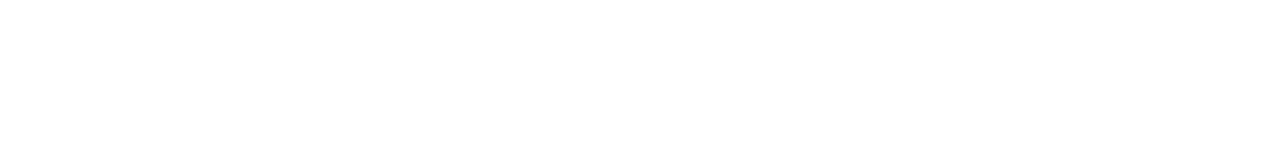
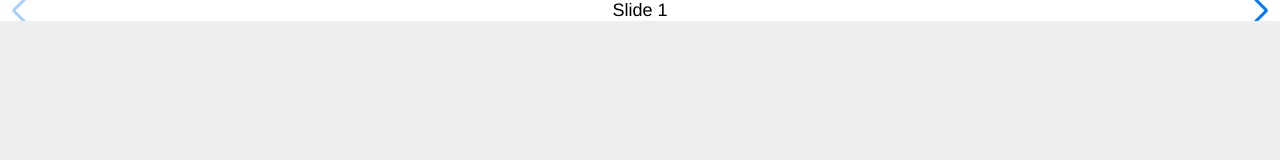
Before and after one commit to solo054/half-slide, a plain HTML site: page index.html in a window 1280 px wide. Drawn offline with nearby package versions, Linux system fonts and the light colour scheme.

Commit message:
add simple example usning swipper.js library

```diff
--- a/assets/css/styles.css
+++ b/assets/css/styles.css
@@ -0,0 +1,38 @@
+body {
+  position: relative;
+  height: 100%;
+}
+
+body {
+  background: #eee;
+  font-family: Helvetica Neue, Helvetica, Arial, sans-serif;
+  font-size: 14px;
+  color: #000;
+  margin: 0;
+  padding: 0;
+}
+
+.swiper-container {
+  width: 100%;
+  height: 100%;
+}
+
+.swiper-slide {
+  text-align: center;
+  font-size: 18px;
+  background: #fff;
+
+  /* Center slide text vertically */
+  display: -webkit-box;
+  display: -ms-flexbox;
+  display: -webkit-flex;
+  display: flex;
+  -webkit-box-pack: center;
+  -ms-flex-pack: center;
+  -webkit-justify-content: center;
+  justify-content: center;
+  -webkit-box-align: center;
+  -ms-flex-align: center;
+  -webkit-align-items: center;
+  align-items: center;
+}
--- a/assets/js/main.js
+++ b/assets/js/main.js
@@ -0,0 +1,6 @@
+var swiper = new Swiper('.swiper-container', {
+  navigation: {
+    nextEl: '.swiper-button-next',
+    prevEl: '.swiper-button-prev',
+  },
+});
--- a/index.html
+++ b/index.html
@@ -4,15 +4,31 @@
 <head>
   <meta charset="UTF-8">
   <meta name="viewport" content="width=device-width, initial-scale=1.0">
+  <title>Document</title>
 
+  <link rel="stylesheet" href="https://cdnjs.cloudflare.com/ajax/libs/Swiper/5.4.5/css/swiper.css">
   <link rel="stylesheet" href="./assets/css/styles.css">
-  <title>Document</title>
+
 </head>
 
 <body>
 
+  <!-- Swiper -->
+  <div class="swiper-container">
+    <div class="swiper-wrapper">
+      <div class="swiper-slide">Slide 1</div>
+      <div class="swiper-slide">Slide 2</div>
+      <div class="swiper-slide">Slide 3</div>
+      <div class="swiper-slide">Slide 4</div>
+    </div>
+    <!-- Add Arrows -->
+    <div class="swiper-button-next"></div>
+    <div class="swiper-button-prev"></div>
+  </div>
 
 
+  <!-- Swiper JS -->
+  <script src="https://cdnjs.cloudflare.com/ajax/libs/Swiper/5.4.5/js/swiper.min.js"></script>
   <script src="./assets/js/main.js"></script>
 </body>
 
```
